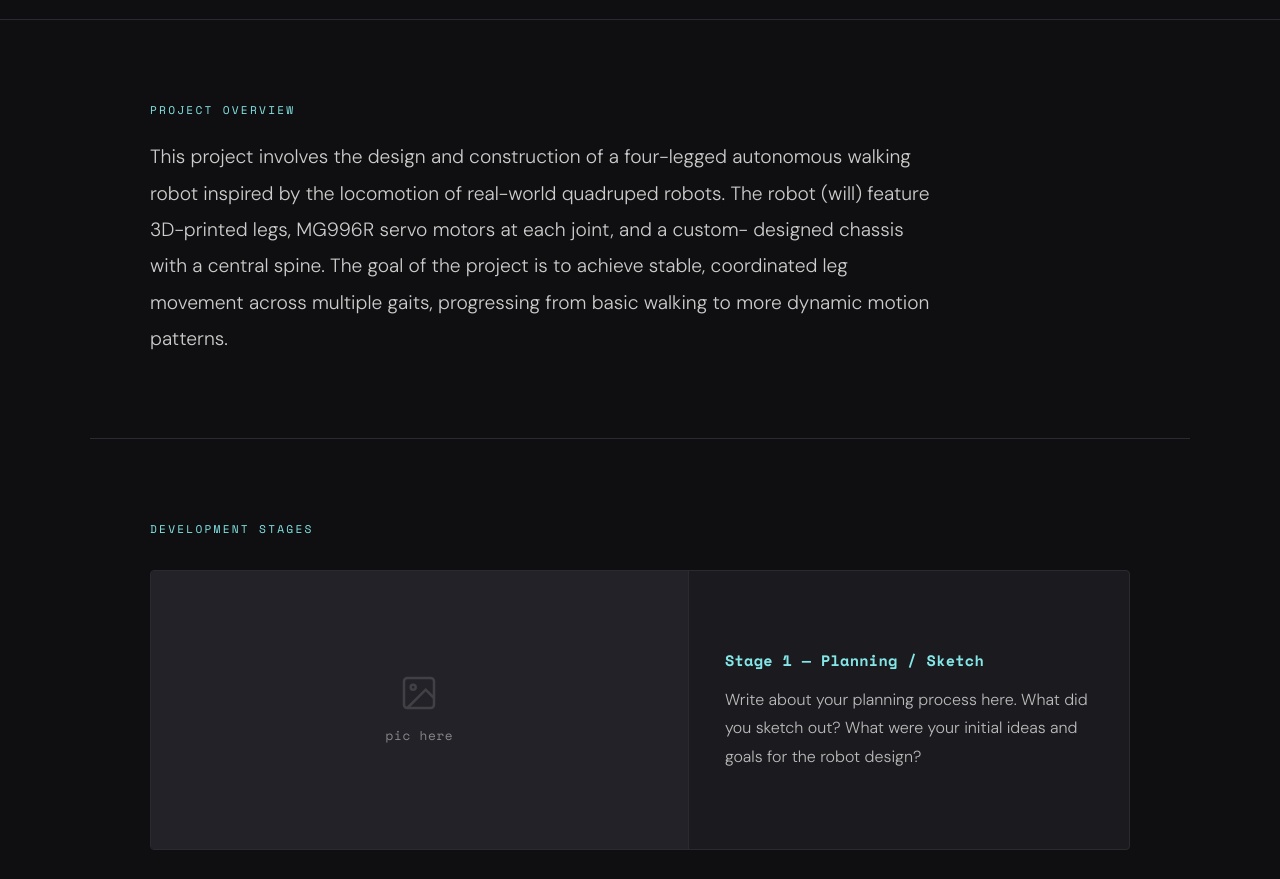
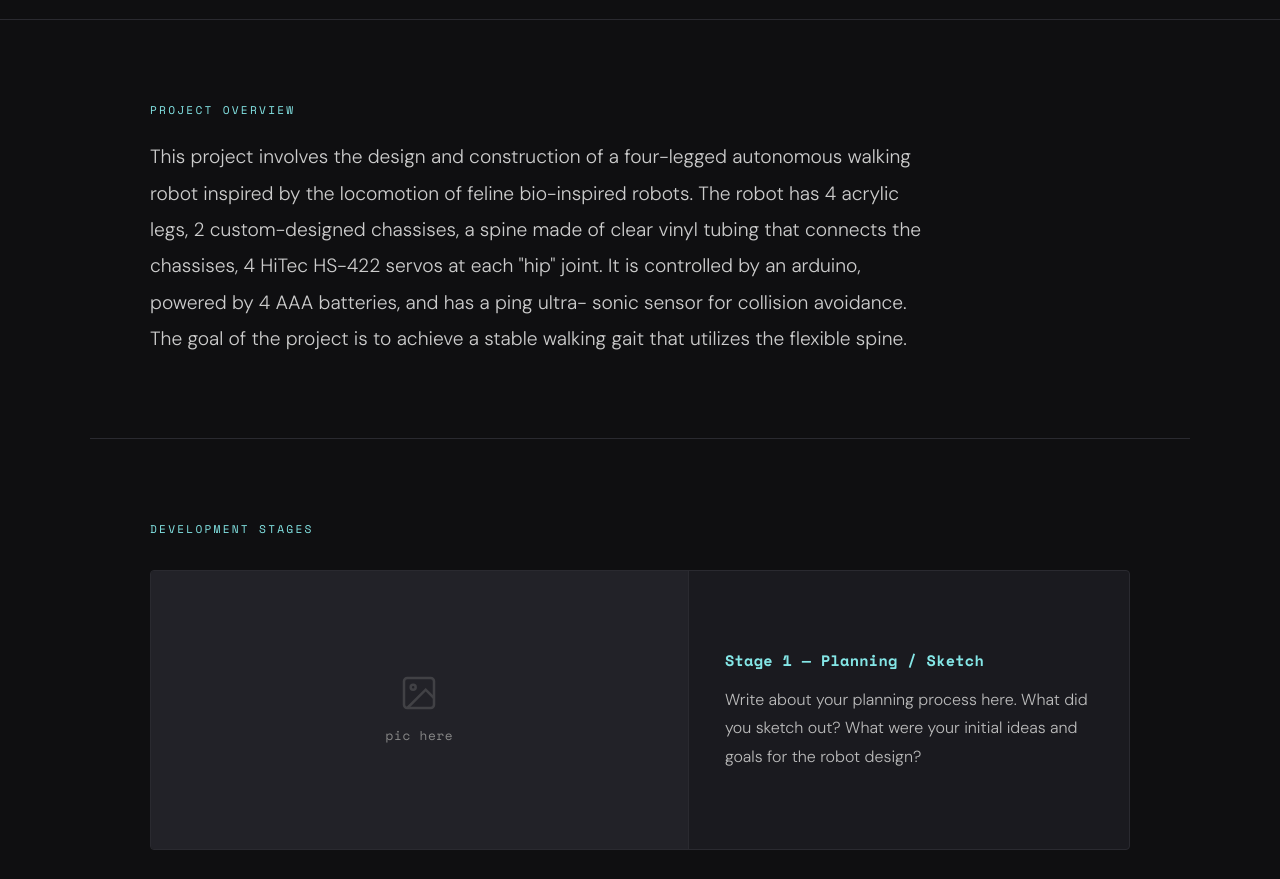
Before and after one commit to cianna-grama/cianna-grama.github.io, a plain HTML site: page index.html in a window 1280 px wide. Shown: the part 780-1659 px from the top of the page. Drawn offline with nearby package versions, Linux system fonts and the light colour scheme.

Commit message:
update project overview

```diff
--- a/index.html
+++ b/index.html
@@ -299,12 +299,12 @@
   <div class="section">
     <div class="section-label">Project Overview</div>
     <p class="description-text">
-      This project involves the design and construction of a four-legged autonomous
-      walking robot inspired by the locomotion of real-world quadruped robots. The robot
-      (will) feature 3D-printed legs, MG996R servo motors at each joint, and a custom-
-      designed chassis with a central spine. The goal of the project is to achieve stable,
-      coordinated leg movement across multiple gaits, progressing from basic walking to
-      more dynamic motion patterns.
+      This project involves the design and construction of a four-legged autonomous walking robot inspired
+      by the locomotion of feline bio-inspired robots. The robot has 4 acrylic legs, 2 custom-designed
+      chassises, a spine made of clear vinyl tubing that connects the chassises, 4 HiTec HS-422 servos at
+      each "hip" joint. It is controlled by an arduino, powered by 4 AAA batteries, and has a ping ultra-
+      sonic sensor for collision avoidance. The goal of the project is to achieve a stable walking gait
+      that utilizes the flexible spine.
     </p>
   </div>
 
```
